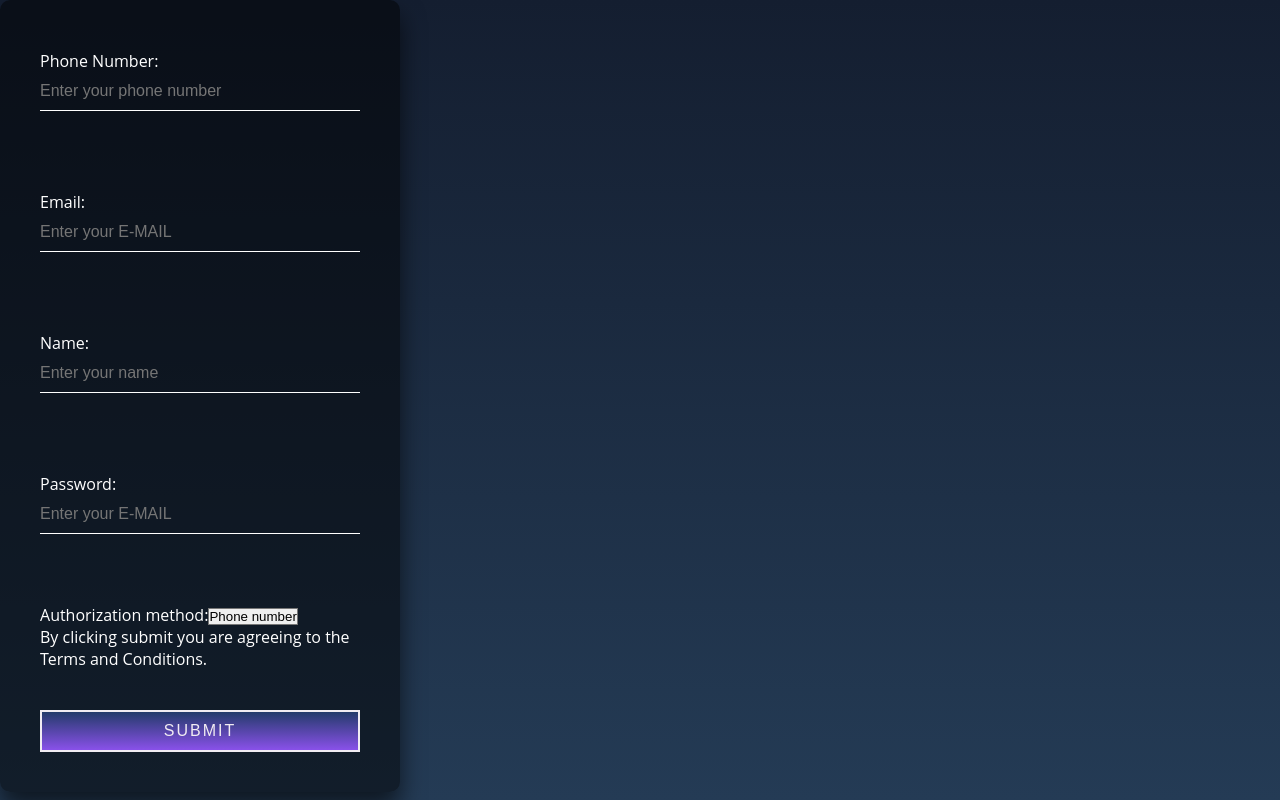
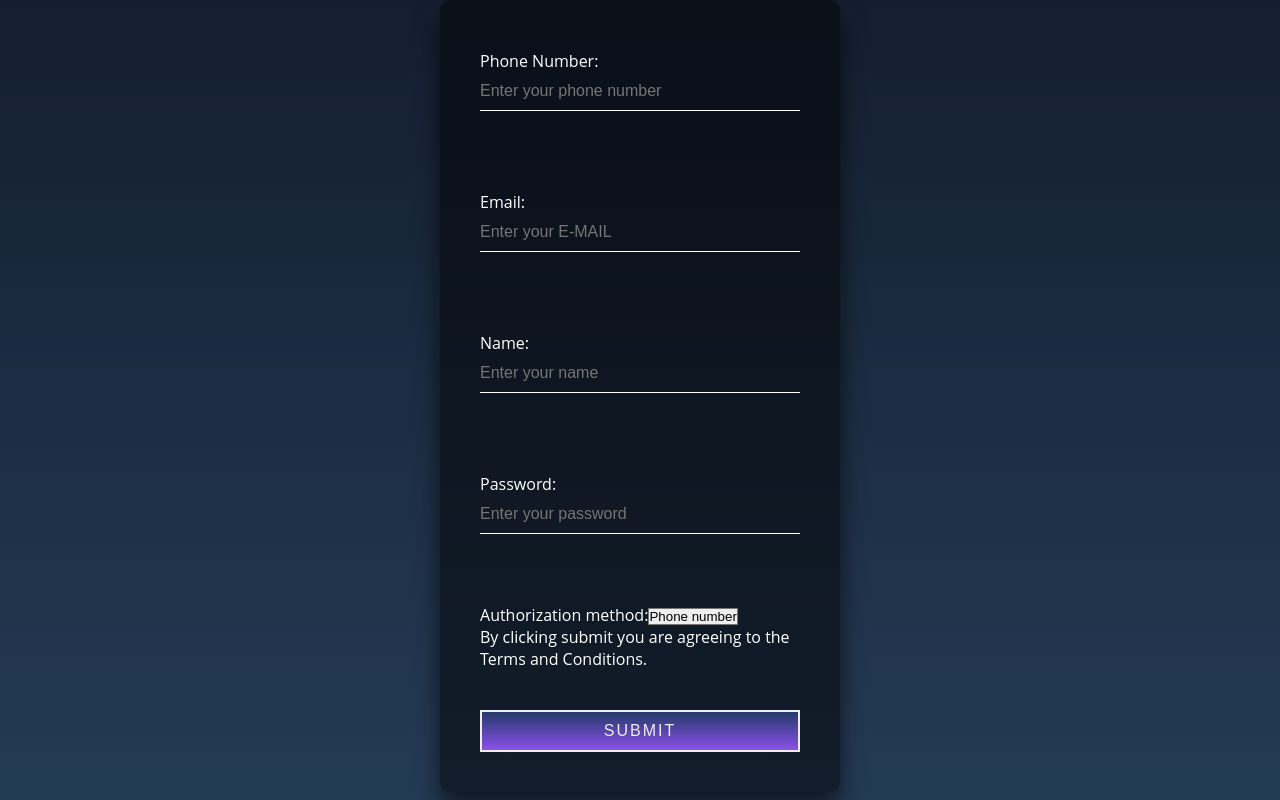
Before and after one commit to Amelit-q/Mango-UI, a React (Create React App) app: page /registration in a window 1280 px wide. Built offline with nearby package versions, Linux system fonts and the light colour scheme.

Commit message:
added new styles for input form

```diff
--- a/src/pages/Registration/Registration.tsx
+++ b/src/pages/Registration/Registration.tsx
@@ -20,6 +20,7 @@ export const Registration: React.FunctionComponent = observer(() => {
         event.preventDefault()
         setTermsAccepted(true)
         authStore.registration(new RegisterCommand(phoneNumber, email, name, password, verificationMethod, termsAccepted))
+
     }
 
     const handleSelectChange = (event: any) => {
@@ -30,6 +31,7 @@ export const Registration: React.FunctionComponent = observer(() => {
         }
 
     }
+
 
     return (
 
@@ -45,7 +47,7 @@ export const Registration: React.FunctionComponent = observer(() => {
                 <InputFormWrapper>
                     <label>
                         Email:
-                        <InputWrapper type="text" value={email} onChange={(event) => setEmail(event.target.value)} placeholder={"Enter your E-MAIL"} />
+                        <InputWrapper type="e-mail" value={email} onChange={(event) => setEmail(event.target.value)} placeholder={"Enter your E-MAIL"} />
                     </label>
                 </InputFormWrapper>
 
@@ -59,7 +61,7 @@ export const Registration: React.FunctionComponent = observer(() => {
                 <InputFormWrapper>
                     <label>
                         Password:
-                        <InputWrapper type="text" value={password} onChange={(event) => setPassword(event.target.value)} placeholder={"Enter your E-MAIL"} />
+                        <InputWrapper type="password" value={password} onChange={(event) => setPassword(event.target.value)} placeholder={"Enter your password"} />
                     </label>
                 </InputFormWrapper>
 
@@ -89,16 +91,19 @@ export const Registration: React.FunctionComponent = observer(() => {
 })
 
 
-const FormContainer = styled("form")`
+const FormContainer = styled("div")`
     height: 100vh;
     width: 100vw;
     font-family: 'Open Sans',sans-serif;
     color: #fff;
     background: linear-gradient(#141e30, #243b55);
+    display: flex;
+    justify-content: center;
 `
 
-const FormWrapper = styled("div")`
+const FormWrapper = styled("form")`
     width: 400px;
+    height: fit-content;
     padding: 40px;
     background: rgba(0,0,0,.5);
     box-sizing: border-box;
@@ -106,8 +111,6 @@ const FormWrapper = styled("div")`
     border-radius: 10px;
     display: flex;
     flex-direction: column;
-    justify-content: center;
-
 `
 
 const InputFormWrapper = styled("div")`
```
